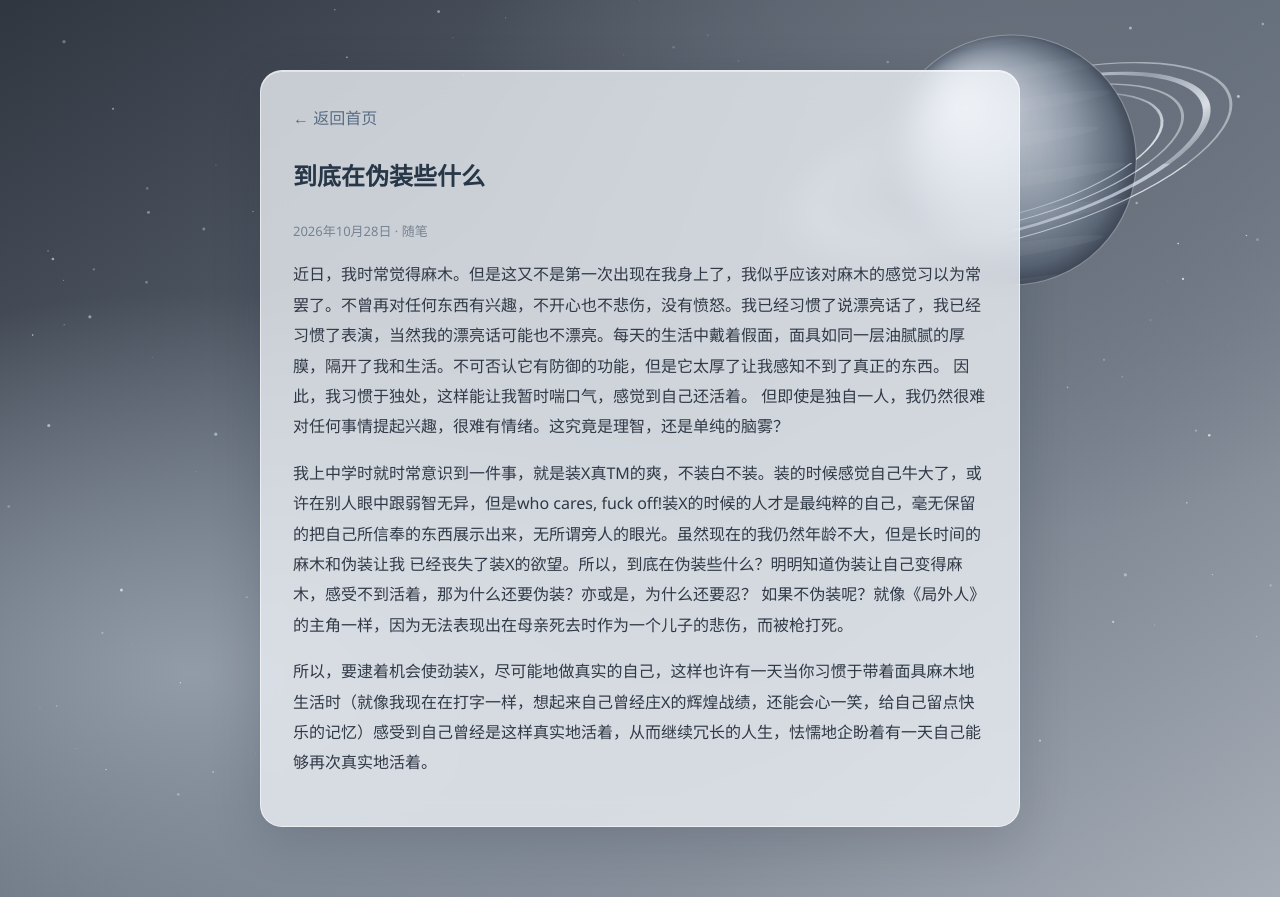
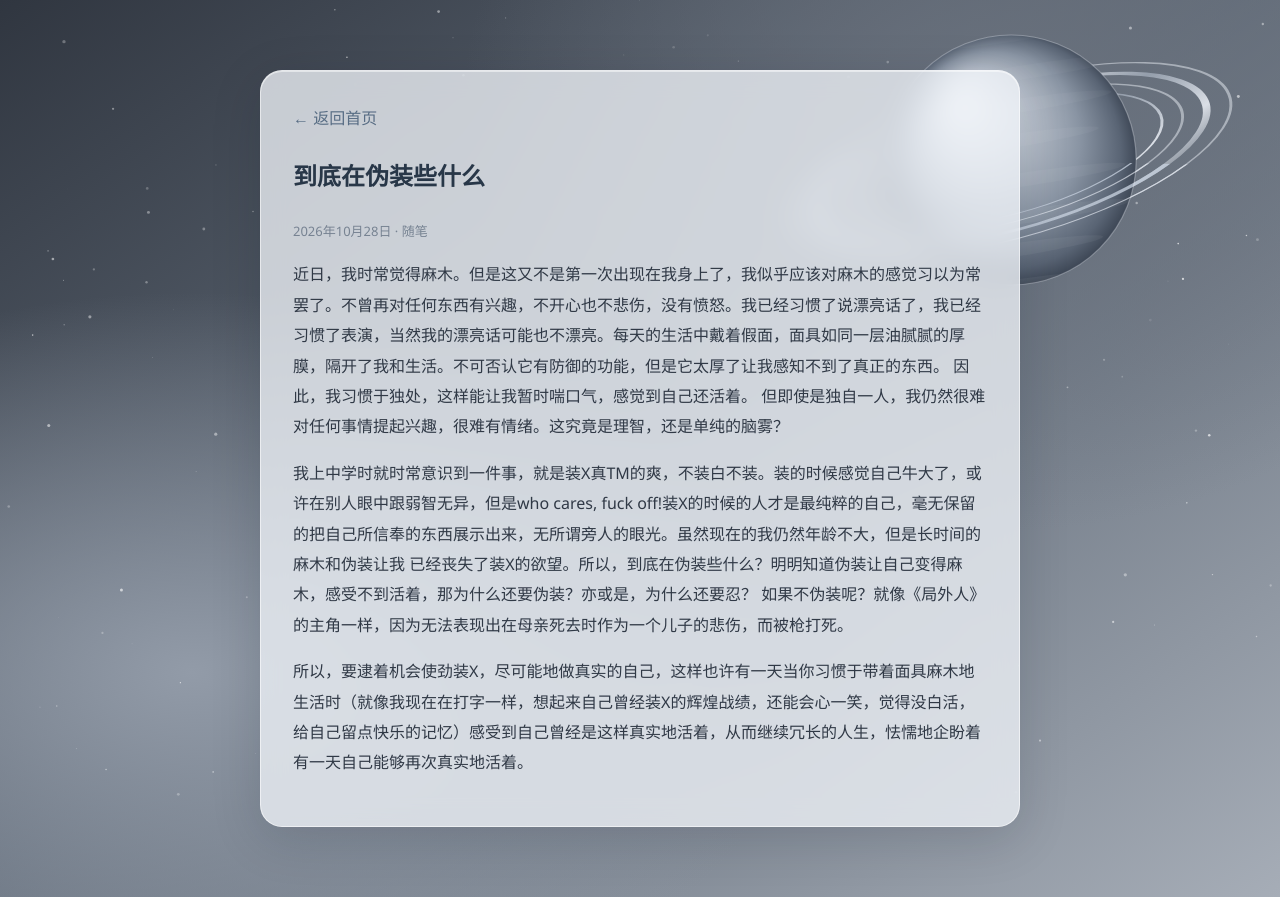
Before and after one commit to zjw033169-cloud/yuan.github.io, a plain HTML site: page article-third.html in a window 1280 px wide. Drawn offline with Linux system fonts and the light colour scheme.

Commit message:
Update article-third.html

```diff
--- a/article-third.html
+++ b/article-third.html
@@ -121,7 +121,7 @@
 
 
         <p>
-所以，要逮着机会使劲装X，尽可能地做真实的自己，这样也许有一天当你习惯于带着面具麻木地生活时（就像我现在在打字一样，想起来自己曾经庄X的辉煌战绩，还能会心一笑，给自己留点快乐的记忆）感受到自己曾经是这样真实地活着，从而继续冗长的人生，怯懦地企盼着有一天自己能够再次真实地活着。
+所以，要逮着机会使劲装X，尽可能地做真实的自己，这样也许有一天当你习惯于带着面具麻木地生活时（就像我现在在打字一样，想起来自己曾经装X的辉煌战绩，还能会心一笑，觉得没白活，给自己留点快乐的记忆）感受到自己曾经是这样真实地活着，从而继续冗长的人生，怯懦地企盼着有一天自己能够再次真实地活着。
 
         </p>
 
```
